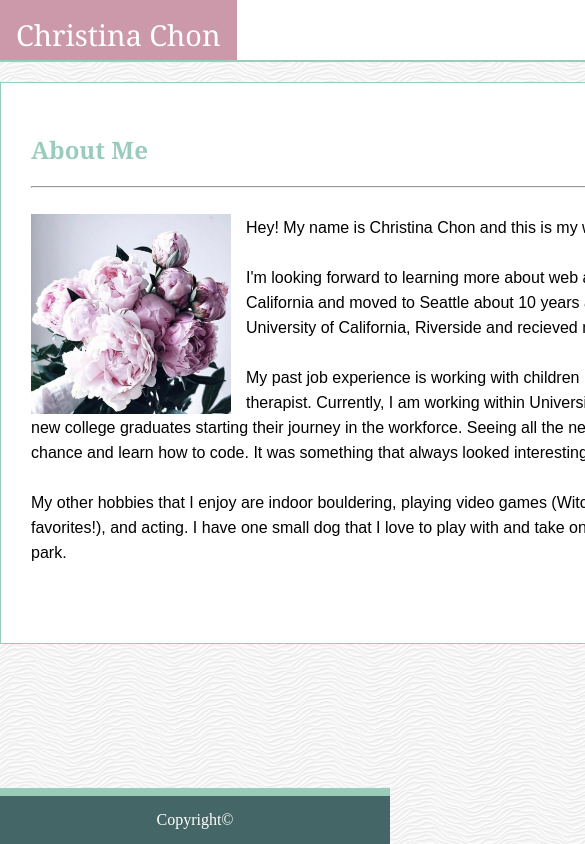
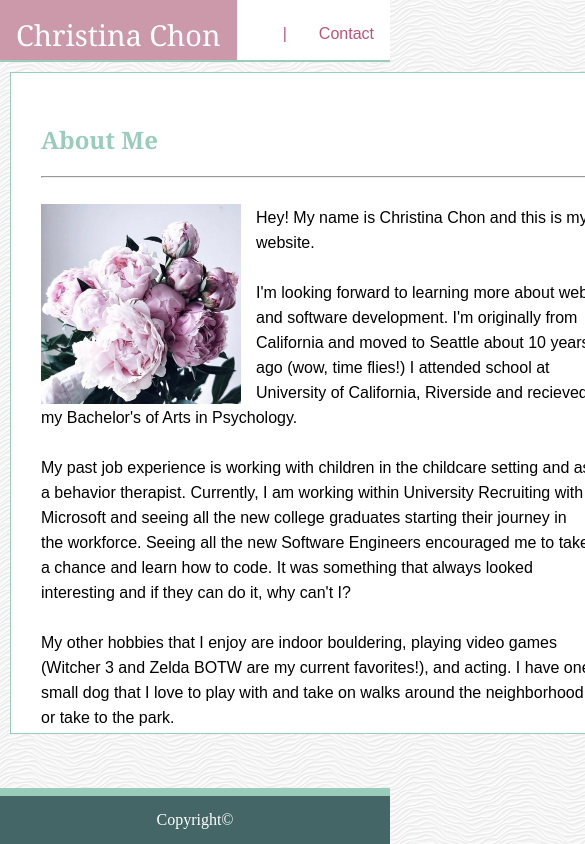
Before and after one commit to christinachon/Responsive-Portfolio, a plain HTML site: page index.html in a window 390 px wide. Shown: the top 844 px of the page, 585 px wide, since content can reach past the window. Drawn offline with Linux system fonts and the light colour scheme.

Commit message:
adjusted footer on 980px media query

```diff
--- a/assets/css/style.css
+++ b/assets/css/style.css
@@ -147,7 +147,6 @@ h3 {
     border-top: 8px solid #99ccbb;
     color:white;
     padding: 15px 0px;
-    position:relative;
     margin-top: 20px;
     position: fixed;
     left: 0;
@@ -155,19 +154,23 @@ h3 {
 }
 
 /* Media Screen tags below */
-@media screen and (min-width: 980px) {
+@media screen and (max-width: 980px) {
     .topnav ul{
         margin: 0;
+        width: 100%;
     }
     .container {
-        margin:20px;
+        margin:10px 10px 70px 10px;
+        width: 550px;
+        height: 600px;
     }
+
 }
 
-@media screen and (max-width: 768px) {
+/* @media screen and (max-width: 768px) {
 
 }
 
 @media screen and (max-width: 640px) {
 
-}
+} */
```
